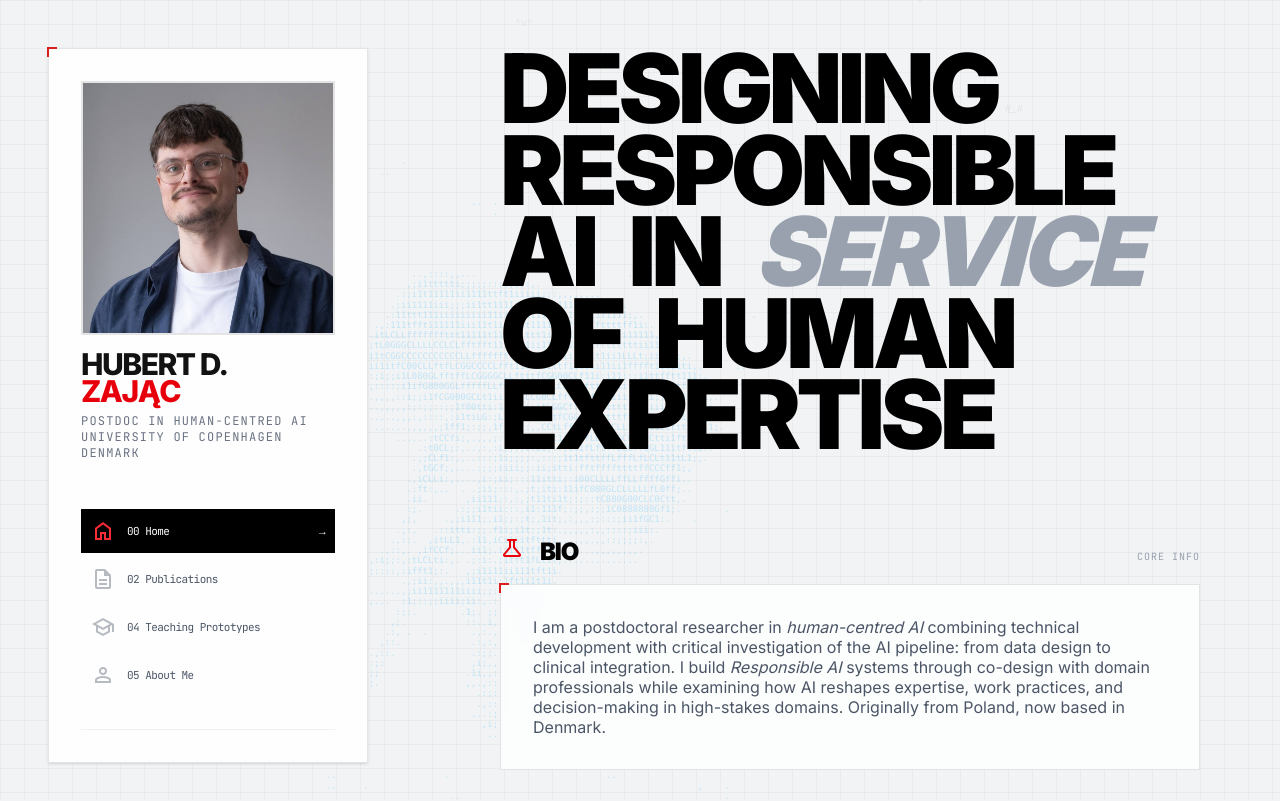
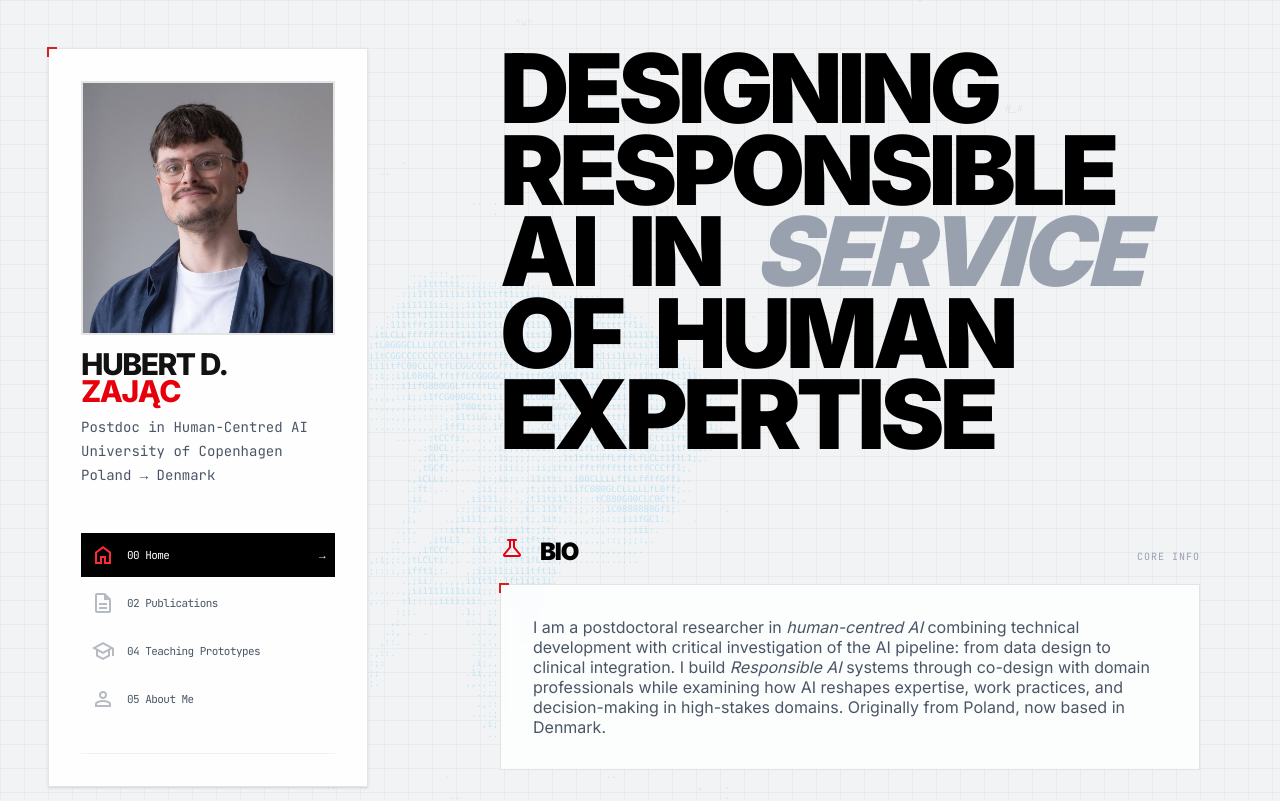
Before and after one commit to hdzajac/hdzajac, a React (Vite) app: page / in a window 1280 px wide. Shown: the top 801 px of the page. Built offline with nearby package versions, Linux system fonts and the light colour scheme.

Commit message:
sidebar bio update

```diff
--- a/src/components/Sidebar.tsx
+++ b/src/components/Sidebar.tsx
@@ -58,12 +58,15 @@ const Sidebar: React.FC<SidebarProps> = ({ currentSection, setSection }) => {
                             alt="Hubert D. Zając"
                             className=" object-cover  mb-4 border-2 border-black/10"
                         />
-                        <h1 className="font-extrabold text-3xl tracking-tighter leading-[0.9] mb-2 uppercase">
+                        <h1 className="font-extrabold text-3xl tracking-tighter leading-[0.9] mb-3 uppercase">
                             Hubert D. <br /> <span className="text-red-600">Zając</span>
                         </h1>
-                        <p className="mono text-xs text-gray-500 uppercase tracking-widest">Postdoc in Human-Centred AI</p>
-                        <p className="mono text-xs text-gray-500 uppercase tracking-widest">University of Copenhagen</p>
-                        <p className="mono text-xs text-gray-500 uppercase tracking-widest">Denmark</p>
+                        <div className="space-y-1 mono text-sm text-gray-600">
+                            <p>Postdoc in Human-Centred AI</p>
+                            <p>University of Copenhagen</p>
+                            <p>Poland → Denmark</p>
+
+                        </div>
                     </div>
 
                     <nav className="flex flex-col space-y-1 mono text-[11px] uppercase tracking-tighter">
```
